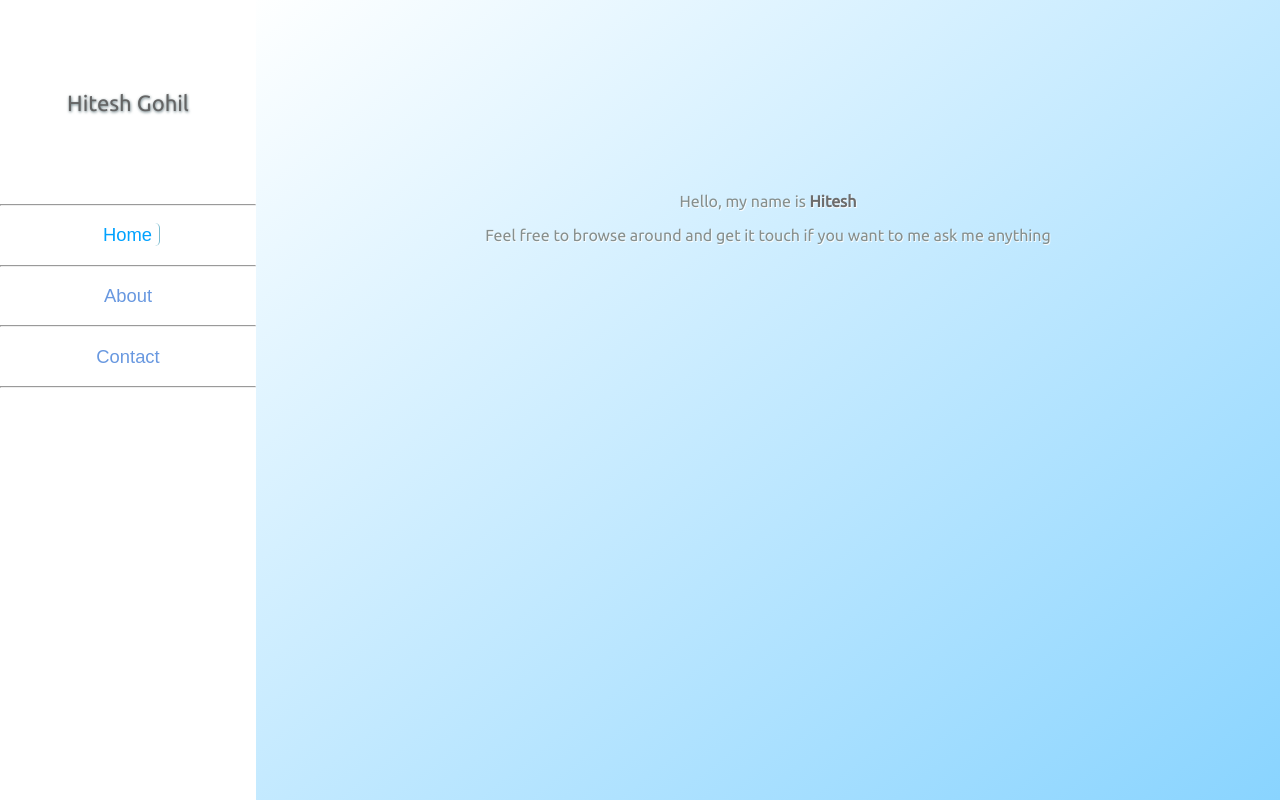
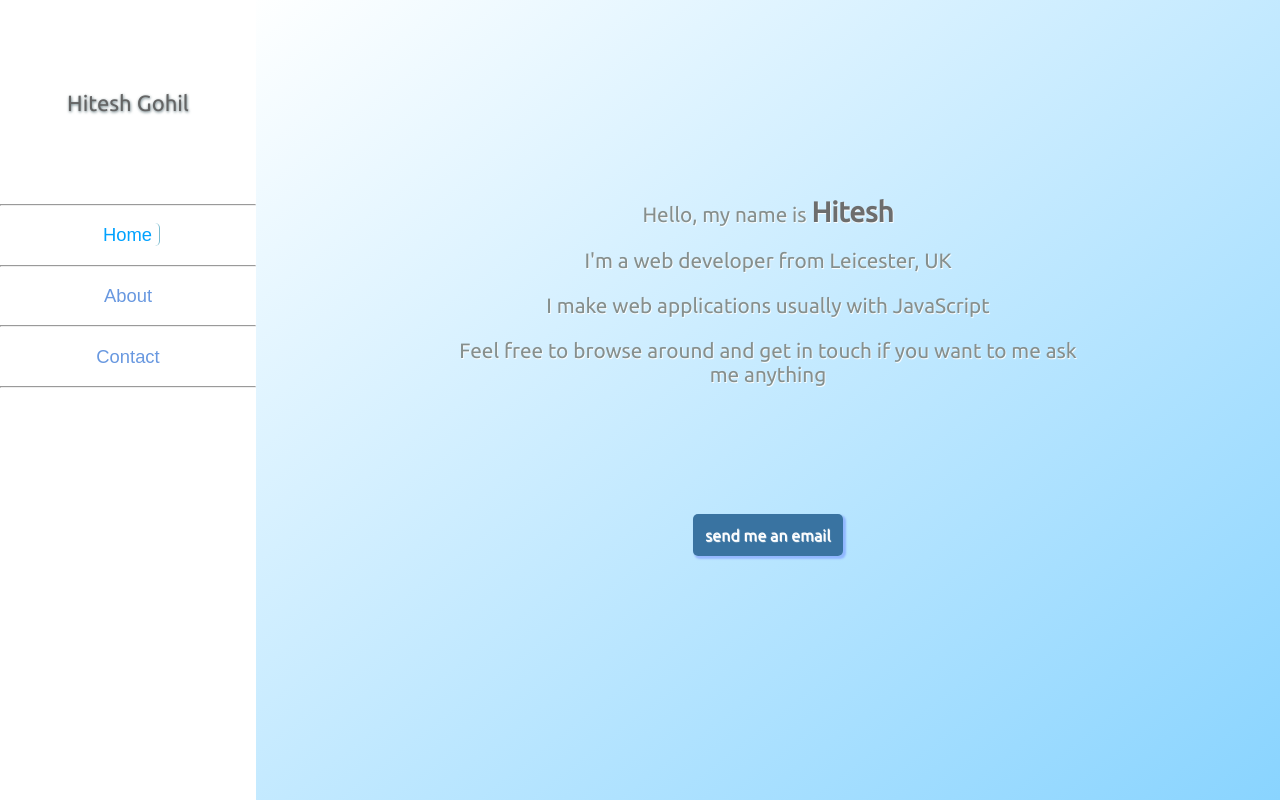
Before and after one commit to hitesh-92/portfolio-vue, a Vue app: page / in a window 1280 px wide. Built offline with nearby package versions, Linux system fonts and the light colour scheme.

Commit message:
added text content to home/about and email button

```diff
--- a/src/components/About.vue
+++ b/src/components/About.vue
@@ -17,7 +17,7 @@
                         <li>SQL: <small>MySQL</small></li>
                         <li>NoSQL: <small>MongoDB</small></li>
                         <li>Git</li>
-                        <li>some Python</li>
+                        <li><small>some Python</small></li>
                     </ul>
 
                 </div>
@@ -26,6 +26,7 @@
 
                     <p>I’m a self-taught developer who started to learn programming around 2 years ago as a hobby and a little while later found out about the world of web development. </p>
                     <p>Eventually coming to understanding that each programming language serves a different purpose I decided to focus on what was needed to become a web developer.</p>
+                    <p>Now I am focused on making web applications using JavaScript for front-end and back-end, though somewhat starting to lean towards PHP on the back-end.</p>
 
                 </div>
 
--- a/src/components/Contact.vue
+++ b/src/components/Contact.vue
@@ -4,7 +4,8 @@
         <div id="contact-container">
 
             <div id="contact-heading">
-            contact msg
+            <h3>Get in touch</h3>
+            <p>If there is anything I can help you with or you just want to say hi <br> send me a message!</p>
             </div>
 
             <form
@@ -48,7 +49,7 @@
                 </textarea>
 
                 <input
-                    id="form-submit"
+                    id="form-submit-btn"
                     type="submit"
                     value="Submit"
                     @click.prevent="formSubmit">
@@ -143,13 +144,19 @@
         letter-spacing: 0.003em;
         font-size: 1.3em;
         width: 95%;
+        font-family: 'Ubuntu', sans-serif;
+    }
 
+    #form.top:focus{
+        border: 1px solid white;
     }
 
     #form-name{
         grid-column: 1/5;
         grid-row: 1/2;
     }
+
+
 
     #form-email{
         grid-column: 6/10;
@@ -165,13 +172,50 @@
         outline-color: rgba(255, 255, 255, 0);
         border-radius: 5px;
         box-shadow: 2px 2px 2px 1px rgba(0, 0, 255, .2);
-
+        /* font-size: 1.3em;font-family: Arial, Helvetica, sans-serif; */
+        font-size: 1.2em;
         color: rgb(134, 143, 141);
     }
 
-    #form-submit{
+    #form-submit-btn{
         grid-column: 5/6;
         grid-row: 7/8;
+        outline: none;
+        margin: 0;
+        padding: 0;
+        color: rgb(224, 224, 224);
+        border-radius: 5px;
+        box-shadow: 2px 2px 2px 1px rgba(0, 0, 255, .2);
+        background: #2abd63;
+        font-size: 1em;
+        text-shadow: 1px 1px 6px #129729a6;
+        font-family: 'Ubuntu', sans-serif;
     }
 
+    #form-submit-btn:hover{
+        transition: 0.2s ease-in-out;
+        box-shadow: 1px 1px 1px 1px rgba(124, 179, 201, 0.575);
+        color: rgb(248, 248, 248);
+        margin-left: 1px;
+        margin-top: 1px;
+
+    }
+
+    #contact-heading{
+        grid-column: 3/7;
+        grid-row: 2/3;
+        /* border: 1px solid red; */
+        font-size: 1.2em;
+        margin: 0;
+        padding: 0;
+        text-align: center;
+    }
+
+    /* #contact-heading > h3 {
+        text-align: center;
+        font-weight: 500;
+    } */
+
+
+
 </style>
--- a/src/components/Home.vue
+++ b/src/components/Home.vue
@@ -7,8 +7,14 @@
 
         <div id="home-text">
           <p>Hello, my name is <strong>Hitesh</strong></p>
-          <p>Feel free to browse around and get it touch if you want to me ask me anything</p>
+          <p>I'm a web developer from Leicester, UK</p>
+          <p> I make web applications usually with JavaScript</p>
+          <p>Feel free to browse around and get in touch if you want to me ask me anything</p>
         </div>
+
+        <div id="home-contact-btn">
+          <a href="mailto:hiteshgohil@hotmail.co.uk">send me an email</a>
+          </div>
 
       </div>
 
@@ -41,25 +47,45 @@ export default {
     grid-template-rows: repeat(8,1fr);
     margin: 1em;
     height: 80vh;
-    /* background-color: white; */
-    /* grid-template-areas:
-      ". . text . ."; */
     text-shadow: 0.75px 0.75px 0.75px rgb(255, 255, 255);
     color: rgb(134, 143, 141);
   }
 
   p > strong {
-    color: rgb(109, 109, 109)
+    color: rgb(109, 109, 109);
+    font-size: 1.35em;
   }
 
   #home-text{
-    /* grid-area: "text"; */
     grid-column: 2/5;
     grid-row: 3/5;
+    font-size: 1.3em;
+    text-align: center;
+  }
 
+  #home-contact-btn{
+    grid-column: 3/4;
+    grid-row: 7/8;
     text-align: center;
+    width: 300px;
+    padding: 2em 0em;
+  }
 
-    /* border: 1px solid black; */
+  #home-contact-btn > a {
+    font-family: 'Ubuntu', sans-serif;
+    cursor: pointer;
+    background-color: rgb(57, 115, 161);
+    border-radius: 5px;
+    color: white;
+    padding: 0.75em;
+    text-decoration-line: none;
+    box-shadow: 2px 2px 2px 1px rgba(0, 0, 255, .2);
+  }
+
+  #home-contact-btn > a:hover {
+    transition: 0.2s ease-in-out;
+    box-shadow: 2px 2px 2px 1px rgba(151, 151, 255, 0.2);
+    color: rgb(231, 246, 253);
   }
 
 </style>
```
